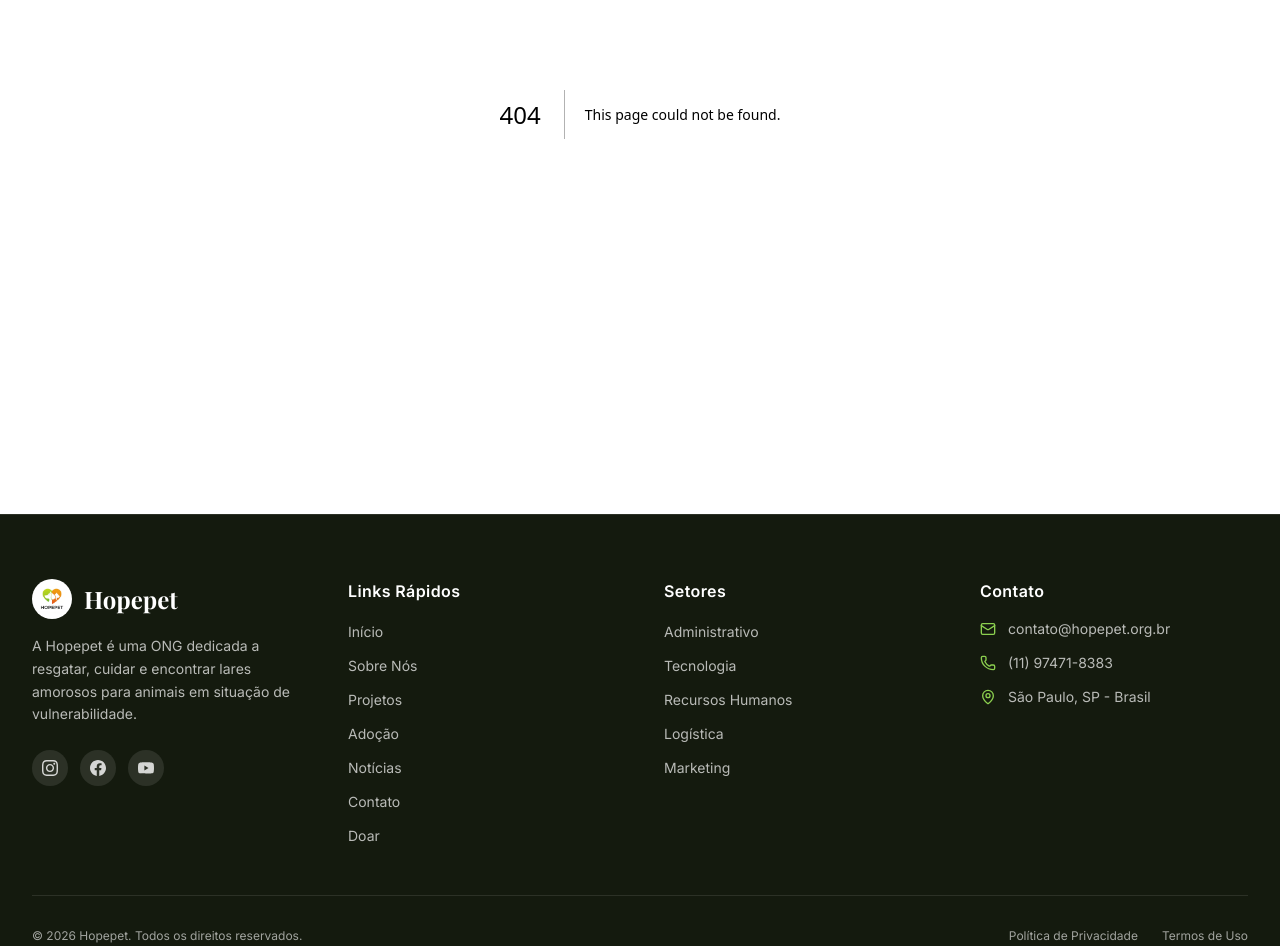
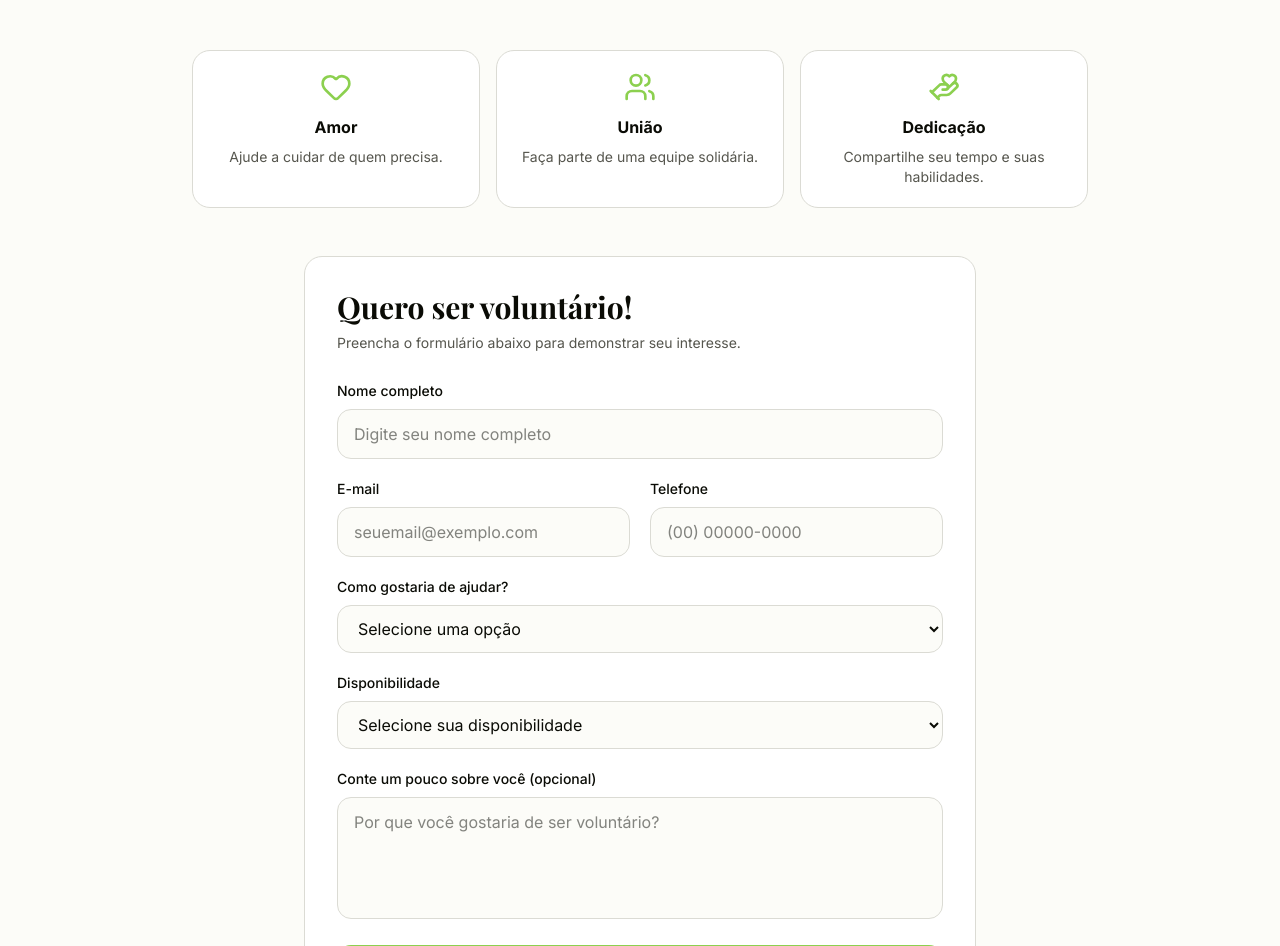
Before and after one commit to thaaporto526-commits/hopepet, a Next.js app: page /volunteer in a window 1280 px wide. Before the commit this address had no page. Shown: the part 286-1232 px from the top of the page. Built offline with nearby package versions, Linux system fonts and the light colour scheme; a web font is replaced by a local one.

Commit message:
Create page.tsx

```diff
--- /dev/null
+++ b/app/volunteer/page.tsx
@@ -0,0 +1,233 @@
+"use client";
+
+import { useState, type FormEvent } from "react";
+import { Heart, Users, HandHeart, CheckCircle } from "lucide-react";
+import { playfair } from "@/lib/fonts";
+import { Section } from "@/components/ui/section";
+
+export default function VolunteerPage() {
+  const [submitted, setSubmitted] = useState(false);
+
+  function handleSubmit(event: FormEvent<HTMLFormElement>) {
+    event.preventDefault();
+    setSubmitted(true);
+    event.currentTarget.reset();
+  }
+
+  return (
+    <Section id="volunteer">
+      <div className="max-w-3xl mx-auto text-center mb-12">
+        <span className="text-sm font-semibold text-primary uppercase tracking-wider">
+          Faça parte dessa causa
+        </span>
+
+        <h1
+          className={`${playfair.className} text-3xl md:text-5xl font-bold text-foreground mt-3 mb-5`}
+        >
+          Seja um voluntário
+        </h1>
+
+        <p className="text-muted-foreground text-base sm:text-lg">
+          Seu tempo, carinho e dedicação podem transformar a vida de muitos
+          animais. Venha fazer parte da família Hopepet!
+        </p>
+      </div>
+
+      <div className="grid grid-cols-1 sm:grid-cols-3 gap-4 max-w-4xl mx-auto mb-12">
+        {[
+          {
+            icon: Heart,
+            title: "Amor",
+            description: "Ajude a cuidar de quem precisa.",
+          },
+          {
+            icon: Users,
+            title: "União",
+            description: "Faça parte de uma equipe solidária.",
+          },
+          {
+            icon: HandHeart,
+            title: "Dedicação",
+            description: "Compartilhe seu tempo e suas habilidades.",
+          },
+        ].map((item) => {
+          const Icon = item.icon;
+
+          return (
+            <div
+              key={item.title}
+              className="bg-card border rounded-2xl p-5 text-center"
+            >
+              <Icon className="w-8 h-8 text-primary mx-auto mb-3" />
+              <h2 className="font-bold mb-2">{item.title}</h2>
+              <p className="text-sm text-muted-foreground">
+                {item.description}
+              </p>
+            </div>
+          );
+        })}
+      </div>
+
+      <div className="max-w-2xl mx-auto bg-card border rounded-2xl p-6 md:p-8">
+        <h2
+          className={`${playfair.className} text-2xl md:text-3xl font-bold mb-2`}
+        >
+          Quero ser voluntário!
+        </h2>
+
+        <p className="text-sm text-muted-foreground mb-7">
+          Preencha o formulário abaixo para demonstrar seu interesse.
+        </p>
+
+        {submitted ? (
+          <div className="text-center py-10">
+            <CheckCircle className="w-14 h-14 text-primary mx-auto mb-4" />
+
+            <h3 className={`${playfair.className} text-2xl font-bold mb-3`}>
+              Obrigado pelo seu interesse!
+            </h3>
+
+            <p className="text-muted-foreground mb-6">
+              Sua inscrição demonstrativa foi concluída. A Hopepet agradece
+              por querer fazer parte dessa causa!
+            </p>
+
+            <button
+              type="button"
+              onClick={() => setSubmitted(false)}
+              className="text-primary font-semibold hover:underline"
+            >
+              Voltar ao formulário
+            </button>
+          </div>
+        ) : (
+          <form onSubmit={handleSubmit} className="space-y-5">
+            <div>
+              <label htmlFor="name" className="block text-sm font-medium mb-2">
+                Nome completo
+              </label>
+              <input
+                id="name"
+                name="name"
+                type="text"
+                required
+                placeholder="Digite seu nome completo"
+                className="w-full border rounded-xl px-4 py-3 bg-background outline-none focus:border-primary"
+              />
+            </div>
+
+            <div className="grid grid-cols-1 sm:grid-cols-2 gap-5">
+              <div>
+                <label htmlFor="email" className="block text-sm font-medium mb-2">
+                  E-mail
+                </label>
+                <input
+                  id="email"
+                  name="email"
+                  type="email"
+                  required
+                  placeholder="seuemail@exemplo.com"
+                  className="w-full border rounded-xl px-4 py-3 bg-background outline-none focus:border-primary"
+                />
+              </div>
+
+              <div>
+                <label htmlFor="phone" className="block text-sm font-medium mb-2">
+                  Telefone
+                </label>
+                <input
+                  id="phone"
+                  name="phone"
+                  type="tel"
+                  required
+                  placeholder="(00) 00000-0000"
+                  className="w-full border rounded-xl px-4 py-3 bg-background outline-none focus:border-primary"
+                />
+              </div>
+            </div>
+
+            <div>
+              <label htmlFor="area" className="block text-sm font-medium mb-2">
+                Como gostaria de ajudar?
+              </label>
+              <select
+                id="area"
+                name="area"
+                required
+                defaultValue=""
+                className="w-full border rounded-xl px-4 py-3 bg-background outline-none focus:border-primary"
+              >
+                <option value="" disabled>
+                  Selecione uma opção
+                </option>
+                <option value="Cuidados com os animais">
+                  Cuidados com os animais
+                </option>
+                <option value="Eventos e campanhas">
+                  Eventos e campanhas
+                </option>
+                <option value="Divulgação e redes sociais">
+                  Divulgação e redes sociais
+                </option>
+                <option value="Arrecadação de doações">
+                  Arrecadação de doações
+                </option>
+                <option value="Outro">Outro</option>
+              </select>
+            </div>
+
+            <div>
+              <label
+                htmlFor="availability"
+                className="block text-sm font-medium mb-2"
+              >
+                Disponibilidade
+              </label>
+              <select
+                id="availability"
+                name="availability"
+                required
+                defaultValue=""
+                className="w-full border rounded-xl px-4 py-3 bg-background outline-none focus:border-primary"
+              >
+                <option value="" disabled>
+                  Selecione sua disponibilidade
+                </option>
+                <option value="Durante a semana">Durante a semana</option>
+                <option value="Finais de semana">Finais de semana</option>
+                <option value="Período integral">Período integral</option>
+                <option value="Horários flexíveis">Horários flexíveis</option>
+              </select>
+            </div>
+
+            <div>
+              <label htmlFor="message" className="block text-sm font-medium mb-2">
+                Conte um pouco sobre você (opcional)
+              </label>
+              <textarea
+                id="message"
+                name="message"
+                rows={4}
+                placeholder="Por que você gostaria de ser voluntário?"
+                className="w-full border rounded-xl px-4 py-3 bg-background outline-none focus:border-primary resize-none"
+              />
+            </div>
+
+            <button
+              type="submit"
+              className="w-full bg-primary text-primary-foreground rounded-xl py-4 font-semibold hover:opacity-90 transition flex items-center justify-center gap-2"
+            >
+              <Heart className="w-5 h-5" />
+              Enviar inscrição
+            </button>
+          </form>
+        )}
+      </div>
+
+      <p className="text-xs text-center text-muted-foreground mt-6">
+        Formulário demonstrativo para fins acadêmicos. Os dados não são
+        armazenados nem enviados.
+      </p>
+    </Section>
+  );
+}
```
